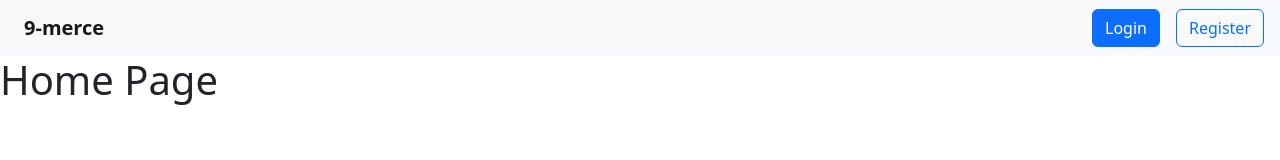
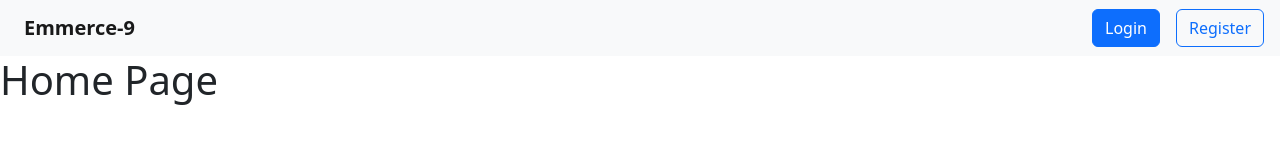
Before and after one commit to ameliafatmamutia/mini-project-group9, a React (Create React App) app in the folder frontend/: page / in a window 1280 px wide. Shown: the top 160 px of the page. Built offline with nearby package versions, Linux system fonts and the light colour scheme.

Commit message:
rename nav brand

```diff
--- a/frontend/src/components/MyNavbar.jsx
+++ b/frontend/src/components/MyNavbar.jsx
@@ -5,7 +5,7 @@ const MyNavbar = () => {
   return (
     <Navbar bg="light" expand="lg" style={{ padding: "8px" }}>
       <Navbar.Brand href="/" className="mx-3">
-        <strong>9-merce</strong>
+        <strong>Emmerce-9</strong>
       </Navbar.Brand>
       <Navbar.Toggle aria-controls="basic-navbar-nav" />
       <Navbar.Collapse id="basic-navbar-nav" className="justify-content-end">
```
